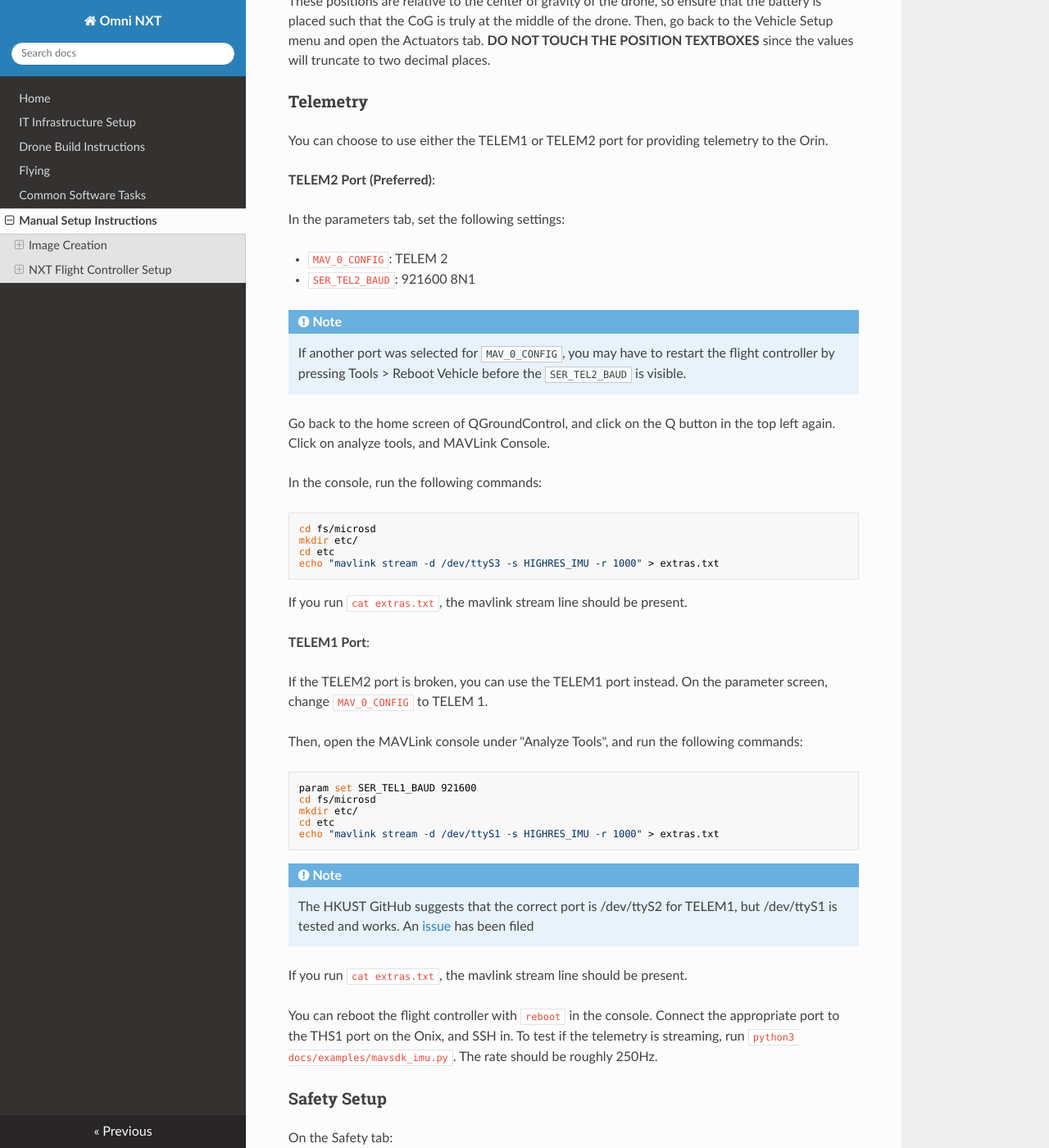
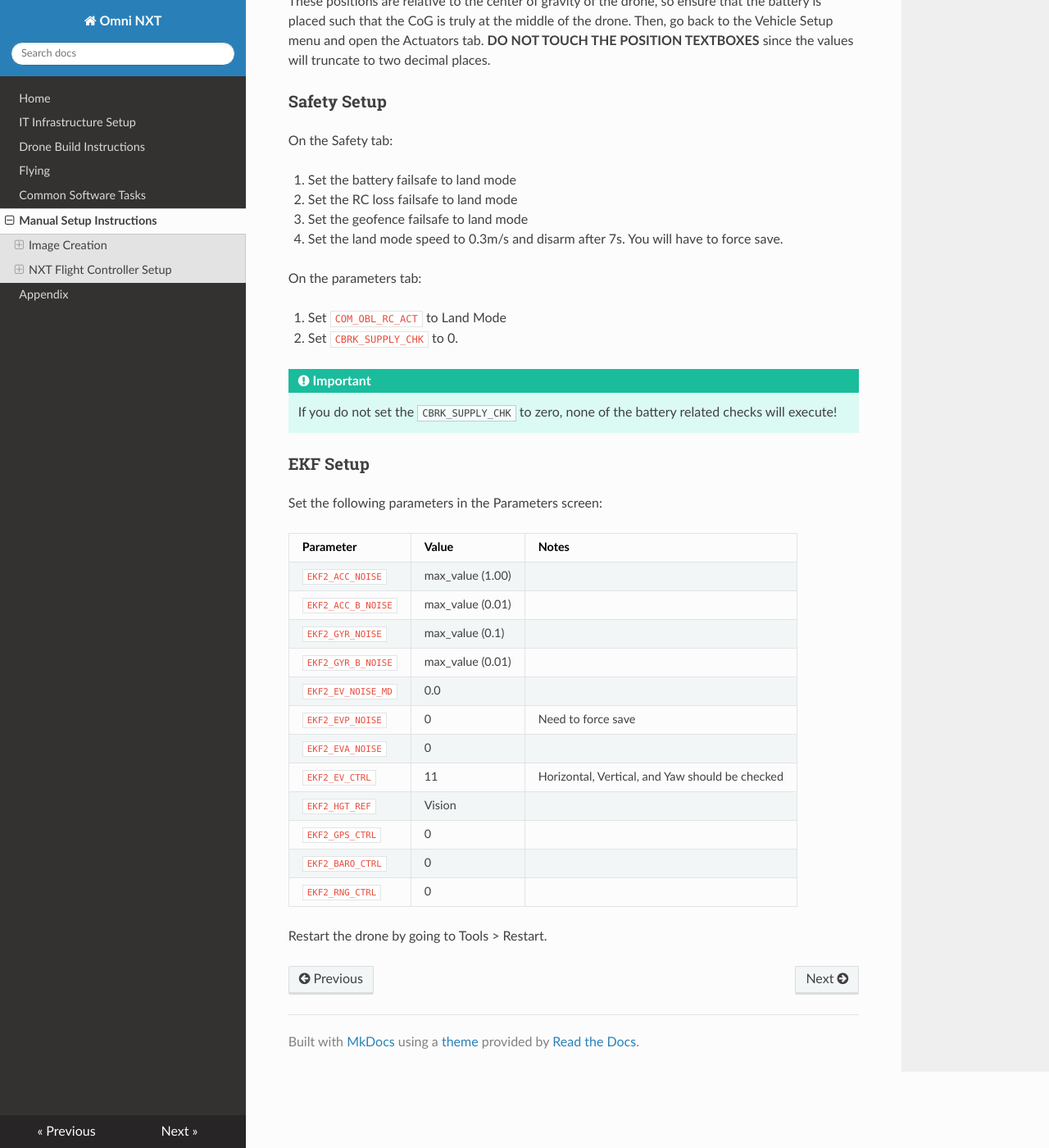
Before and after one commit to lis-epfl/swarm-nxt, an MkDocs documentation site: the page built from docs/manual-setup.md, in a window 1280 px wide and 1400 px high, scrolled down 3966 px. Shown: the whole window at 82% size. Built offline with MkDocs 1.6.1, drawn with Linux system fonts in a browser that asks for light colours; nearby versions of some CDN libraries.

````diff
--- a/docs/manual-setup.md
+++ b/docs/manual-setup.md
@@ -139,58 +139,6 @@
 
 These positions are relative to the center of gravity of the drone, so ensure that the battery is placed such that the CoG is truly at the middle of the drone. Then, go back to the Vehicle Setup menu and open the Actuators tab. __DO NOT TOUCH THE POSITION TEXTBOXES__ since the values will truncate to two decimal places.
 
-### Telemetry
-
-You can choose to use either the TELEM1 or TELEM2 port for providing telemetry to the Orin.
-
-__TELEM2 Port (Preferred)__:
-
-In the parameters tab, set the following settings:
-
-- `MAV_0_CONFIG`: TELEM 2
-- `SER_TEL2_BAUD`: 921600 8N1
-
-!!! note
-	If another port was selected for `MAV_0_CONFIG`, you may have to restart the flight controller by pressing Tools > Reboot Vehicle before the `SER_TEL2_BAUD` is visible.
-
-Go back to the home screen of QGroundControl, and click on the Q button in the top left again. Click on analyze tools, and MAVLink Console.
-
-In the console, run the following commands:
-```
-cd fs/microsd
-mkdir etc/
-cd etc
-echo "mavlink stream -d /dev/ttyS3 -s HIGHRES_IMU -r 1000" > extras.txt
-```
-
-If you run `cat extras.txt`, the mavlink stream line should be present.
-
-
-
-__TELEM1 Port__:
-
-If the TELEM2 port is broken, you can use the TELEM1 port instead. On the parameter screen, change `MAV_0_CONFIG` to TELEM 1.
-
-
-Then, open the MAVLink console under "Analyze Tools", and run the following commands:
-
-```
-param set SER_TEL1_BAUD 921600
-cd fs/microsd
-mkdir etc/
-cd etc
-echo "mavlink stream -d /dev/ttyS1 -s HIGHRES_IMU -r 1000" > extras.txt
-```
-
-!!! note
-	The HKUST GitHub suggests that the correct port is /dev/ttyS2 for TELEM1, but /dev/ttyS1 is tested and works. An [issue](https://github.com/HKUST-Aerial-Robotics/Nxt-FC/issues/22) has been filed
-
-If you run `cat extras.txt`, the mavlink stream line should be present.
-
-
-
-You can reboot the flight controller with `reboot` in the console. Connect the appropriate port to the THS1 port on the Onix, and SSH in. To test if the telemetry is streaming, run `python3 docs/examples/mavsdk_imu.py`. The rate should be roughly 250Hz.
-
 ### Safety Setup
 
 On the Safety tab:
--- a/mkdocs.yml
+++ b/mkdocs.yml
@@ -6,6 +6,7 @@
   - Flying: flying.md
   - Common Software Tasks: software-common-tasks.md
   - Manual Setup Instructions: manual-setup.md
+  - Appendix: appendix.md
 theme: readthedocs
 markdown_extensions:
   - admonition
````
Also changed, not shown: docs/appendix.md (added, +31 -0 lines), docs/drone-setup.md (+26 -0 lines).
